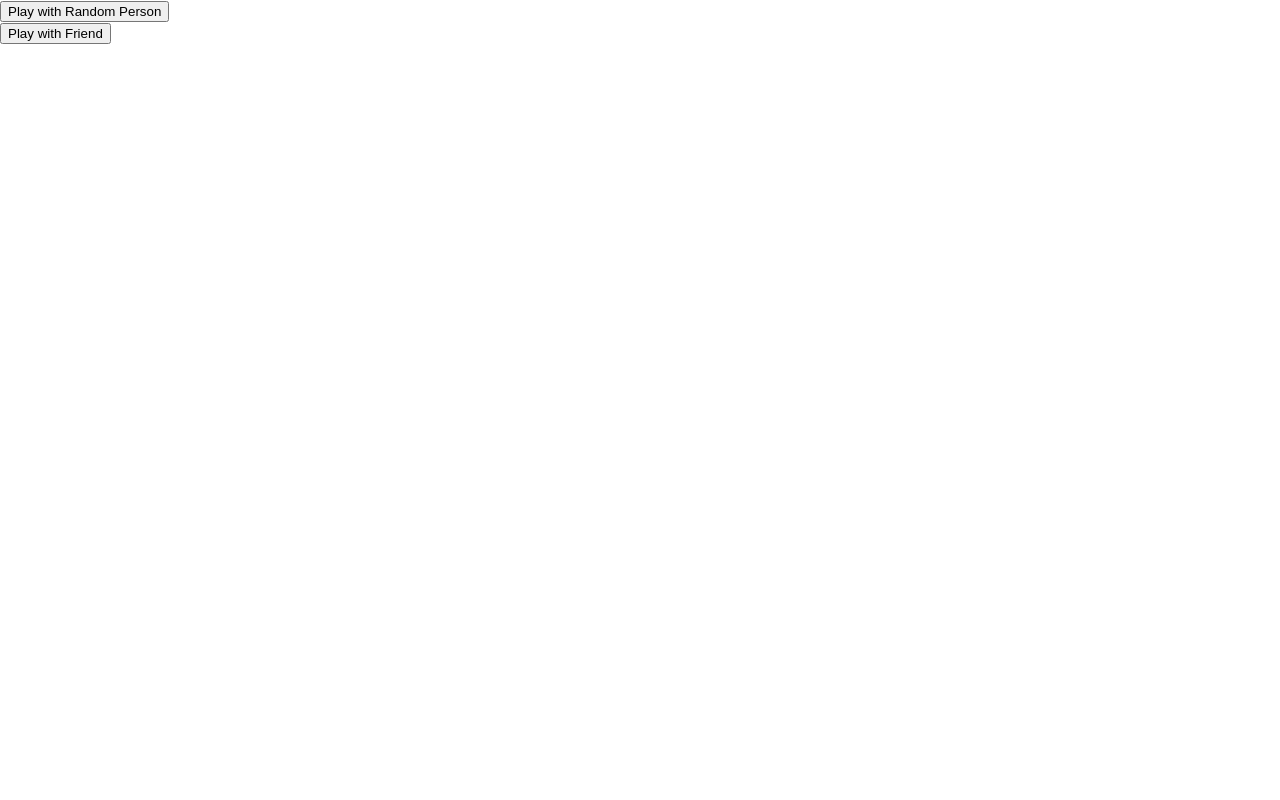
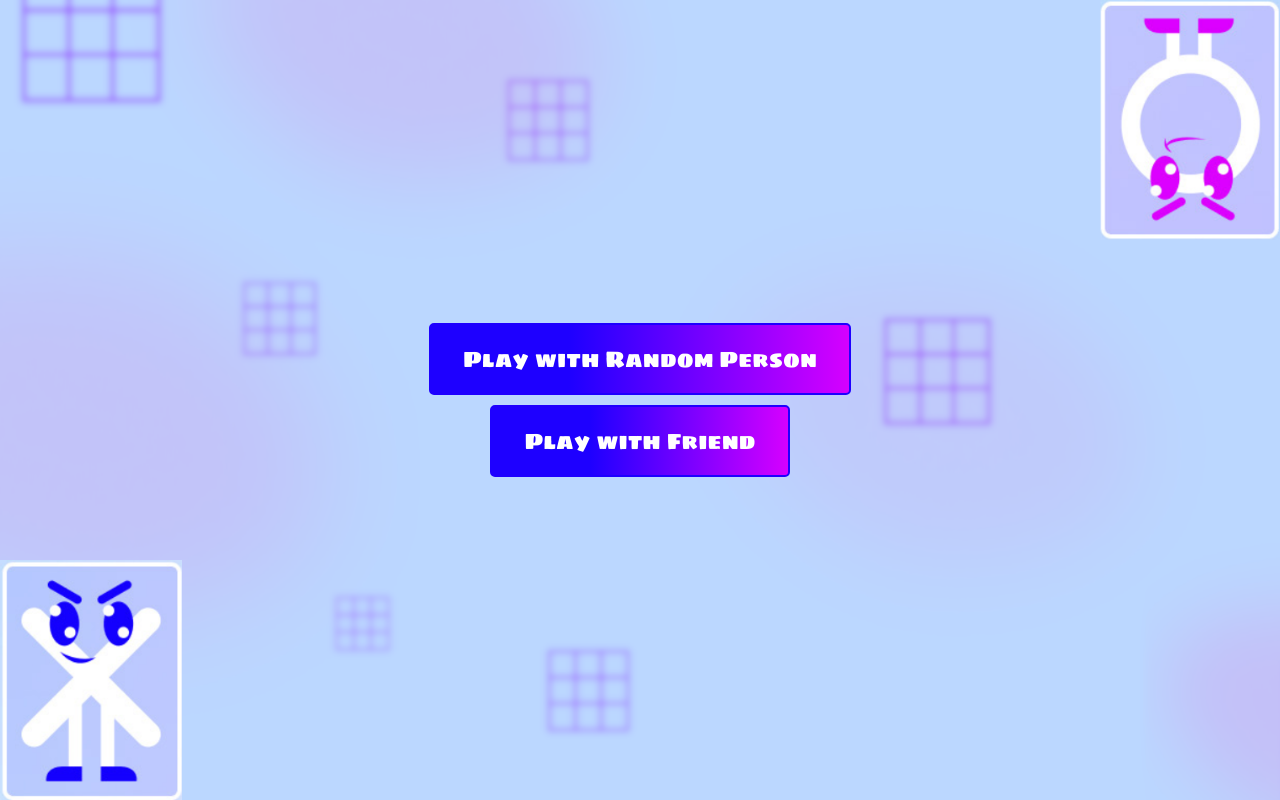
Before and after one commit to Yashu-Goel/TicTacToe, a React (Create React App) app in the folder client/: page / in a window 1280 px wide. Built offline with nearby package versions, Linux system fonts and the light colour scheme.

Commit message:
added css

```diff
--- a/client/src/Components/Home.css
+++ b/client/src/Components/Home.css
@@ -1,7 +1,45 @@
-.HomeOuter{
-    background-image: url("../Assets/Background.png");
-    height: 100vh;
-    background-size: cover;
+@import url('https://fonts.googleapis.com/css2?family=Sigmar+One&display=swap');
+.HomeOuterContainer {
+  background-image: url("../Assets/Background.png");
+  height: 100vh;
+  background-size: cover;
+  display: flex;
+  justify-content: center;
+  align-items: center;
 }
+.XImage {
+  position: absolute;
+  bottom: 0;
+  left: 0;
+  height: 15rem;
+}
+.OImage {
+  position: absolute;
+  top: 0;
+  right: 0;
+  transform: rotate(180deg);
+  height: 15rem;
+}
+.HomeInnerContainer {
+  display: flex;
+  justify-content: center;
+  align-items: center;
+  flex-direction: column;
+}
+.HomeButtons button {
+  padding: 1rem 2rem;
+  margin: 5px;
+  border-radius: 5px;
+  border: 2px solid #1e00ff;
+background: rgb(30,0,255);
+background: linear-gradient(90deg, rgba(30,0,255,1) 33%, rgba(213,0,255,1) 100%);
+  color: white;
+  cursor: pointer;
+  font-family: 'Sigmar One', sans-serif;
+
+  font-size: 1.4rem;
+  color: white;
+}
+
 /* Use Color Code: #1e00ff (Blue)
 #d500ff(Pink) */
--- a/client/src/Components/Home.js
+++ b/client/src/Components/Home.js
@@ -1,6 +1,8 @@
 import React, { useState } from "react";
 import "./Home.css";
-
+import X from "../Assets/X.png"
+import O from "../Assets/O.png"
+import Star from "../Assets/Star.png"
 const Home = () => {
   const [uniqueCode, setUniqueCode] = useState("");
 
@@ -28,6 +30,8 @@ const Home = () => {
 
   return (
     <div className="HomeOuterContainer">
+      <img className="XImage" src={X} />
+      <img className="OImage" src={O} />
       <div className="HomeInnerContainer">
         <div className="HomeButtons">
           <button onClick={handlePlayWithRandom}>
```
Also changed, not shown: client/src/Assets/Star.png (added).
